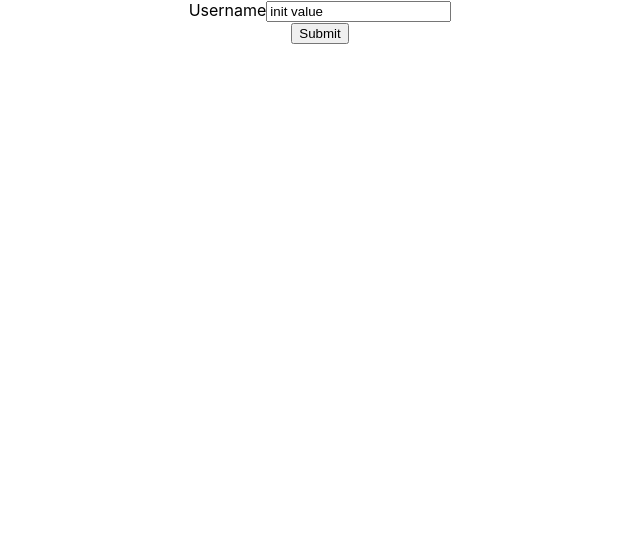
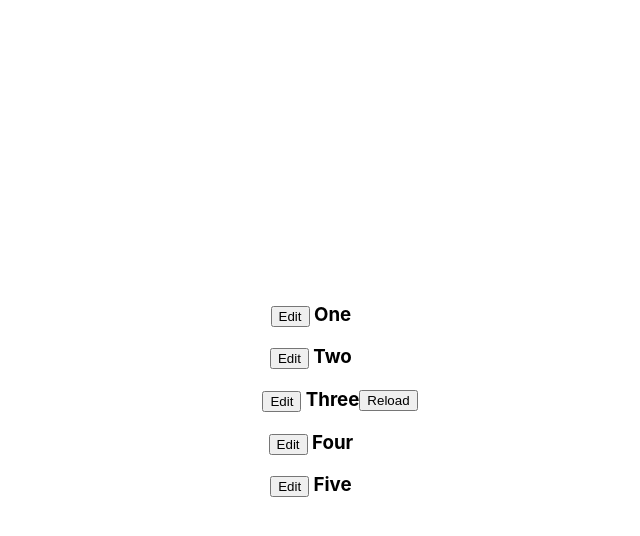
Before and after one commit to rohitkandhal/react-basic, a React (Create React App) app: page / in a window 1280 px wide. Shown: the top 536 px of the page, without its empty margins (320-960 px from the left). Built offline with nearby package versions, Linux system fonts and the light colour scheme.

Commit message:
more components

```diff
--- /dev/null
+++ b/src/js-concepts/serviceWorkers.js
@@ -0,0 +1 @@
+// https://developer.mozilla.org/en-US/docs/Web/API/Service_Worker_API
--- a/src/js-react/App.js
+++ b/src/js-react/App.js
@@ -1,6 +1,6 @@
 // In order to reuse component, we need another wrapping component to hold multiple instances of one component.
 import '../styles/App.css';
-import React5UncontrolledComponent from './React5UncontrolledComponent';
+import { React6CommentList } from './React6FormsWithApiRequest';
 
 export default function App() {
   return (
@@ -15,7 +15,9 @@ export default function App() {
 
       {/* <React4Forms /> */}
 
-      <React5UncontrolledComponent />
+      {/* <React5UncontrolledComponent /> */}
+
+      <React6CommentList />
     </div>
   )
 }
--- /dev/null
+++ b/src/js-react/React6FormsWithApiRequest.js
@@ -0,0 +1,95 @@
+// In a function component, you should make your AJAX calls in a useEffect hook.
+// When the data or the error returns use setState updater function returned from useState to update the state
+
+// Comment list with useEffect and Loading effect
+
+// React with useState and useEffect hooks
+
+import { useEffect, useState } from "react";
+
+const allComments = [
+  {
+    id: 1,
+    parentId: null,
+    text: "One"
+  },
+  {
+    id: 2,
+    parentId: 1,
+    text: "Two"
+  },
+  {
+    id: 3,
+    parentId: 2,
+    text: "Three"
+  },
+  {
+    id: 4,
+    parentId: 2,
+    text: "Four"
+  },
+  {
+    id: 5,
+    parentId: 2,
+    text: "Five"
+  },
+]
+
+function CommentWithEdit({ text, onEdit }) {
+  return <h3><button onClick={onEdit}>Edit</button> {text} </h3>
+}
+
+export function React6CommentList() {
+  const [comments, setComments] = useState([]);
+  const [isLoading, setIsLoading] = useState([]);
+  const [reload, setReload] = useState(false)
+
+  function editComment(commentId) {
+    const newCommentText = comments[commentId - 1].text + Math.floor(Math.random() * 10);
+
+    setComments(prev => prev.map(comment =>
+      comment.id === commentId ? {
+        ...comment,
+        text: newCommentText
+      } : { ...comment }
+    ));
+  }
+
+  useEffect(() => {
+    setIsLoading(true);
+    setReload(false);
+
+    fetchComments().then(comments => {
+      setComments(comments);
+      setIsLoading(false)
+    })
+
+  }, [reload]);
+
+  return (
+    <div className="commentsContainer">
+      {isLoading ?
+        <div className="loader" >Loading...</div>
+        :
+        <>
+          <ul>
+            {
+              comments.map(comment => {
+                return <CommentWithEdit text={comment.text} key={"comment-" + comment.id} onEdit={() => editComment(comment.id)} />
+              })}
+          </ul>
+          <button onClick={() => setReload(true)} >Reload</button>
+        </>
+      }
+    </div>
+  )
+}
+
+function fetchComments() {
+  const fetchPromise = new Promise((resolve, reject) => {
+    setTimeout(() => {
+      resolve(allComments);
+    }, 1000)
+  });
+  return fetchPromise;
+}
--- a/src/styles/App.css
+++ b/src/styles/App.css
@@ -5,12 +5,6 @@
 .App-logo {
   height: 40vmin;
   pointer-events: none;
-}
-
-@media (prefers-reduced-motion: no-preference) {
-  .App-logo {
-    animation: App-logo-spin infinite 20s linear;
-  }
 }
 
 .App-header {
@@ -28,10 +22,35 @@
   color: #61dafb;
 }
 
-@keyframes App-logo-spin {
+/* align-items: vertically align items. flex-start | flex-end | center | stretch */
+/* align-content: How to distribute extra space between items .flex-start | flex-end | center | stretch */
+/* justify-content - horizontally align items left, right or center */
+
+/* .commentsContainer {
+  display: flex;
+  align-items: center;
+
+  align-content: center;
+  justify-content: center;
+  height: 100vh;
+} */
+
+.commentsContainer {
+  height: 100vh;
+  display: flex;
+  align-items: center;
+  justify-content: center;
+}
+
+.loader {
+  animation: myRotate 2s infinite;
+}
+
+@keyframes myRotate {
   from {
     transform: rotate(0deg);
   }
+
   to {
     transform: rotate(360deg);
   }
```
Also changed, not shown: src/common/fetchData.js (deleted, +0 -11 lines), src/js-concepts/debounce.js (added, +32 -0 lines), src/js-concepts/fetchApi.js (added, +59 -0 lines), src/js-concepts/throttle.js (added, +34 -0 lines), src/js-concepts/webWorkers.js (added).
